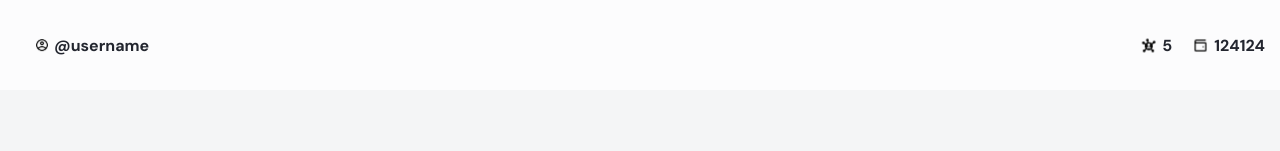
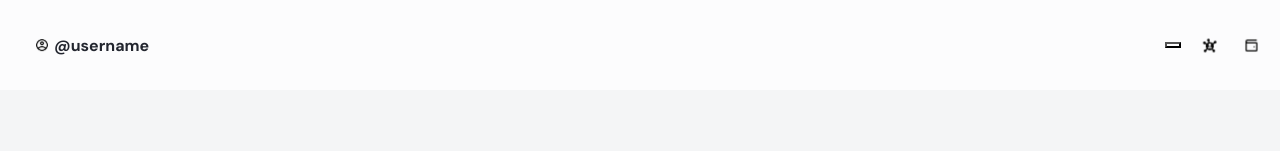
Before and after one commit to CodyNodyDev/therapist-mini-app, a React (Create React App) app: page / in a window 1280 px wide. Shown: the top 151 px of the page. Built offline with nearby package versions, Linux system fonts and the light colour scheme.

Commit message:
added userid and firstname

```diff
--- a/src/components/Header/index.jsx
+++ b/src/components/Header/index.jsx
@@ -7,17 +7,26 @@ const Header = () => {
   const { user } = useTelegram();
   const [level, setLevel] = useState(5);
   const [balance, setBalance] = useState(124124);
+  const [currentUser, setCurrentUser] = useState({});
 
+  const getUser = () =>{
+    const url = "https://therapist-backend-production.up.railway.app/api/users";
+    fetch(url)
+      .then((response) => response.json())
+      .then((userData) => userData.filter((userf) => userf.username === "Ania_537"))
+      .then((userf) => setCurrentUser(userf[0]));
+
+  };
   const userInfoData = [
     {
       className: "header-level",
-      value: level,
+      value: currentUser.firstname,
       action: setLevel,
       id: "level",
     },
     {
       className: "header-wallet",
-      value: balance,
+      value: currentUser.userid,
       action: setBalance,
       id: "wallet",
     },
@@ -34,6 +43,8 @@ const Header = () => {
 
   const ProfileInfo = () => (
     <div className="right-side">
+      <button onClick={getUser}></button>
+
       {userInfoData.map((item) => (
         <div className="header-data-container" key={item.id}>
           <SvgSelector name={item.id} className={item.className} />
```
